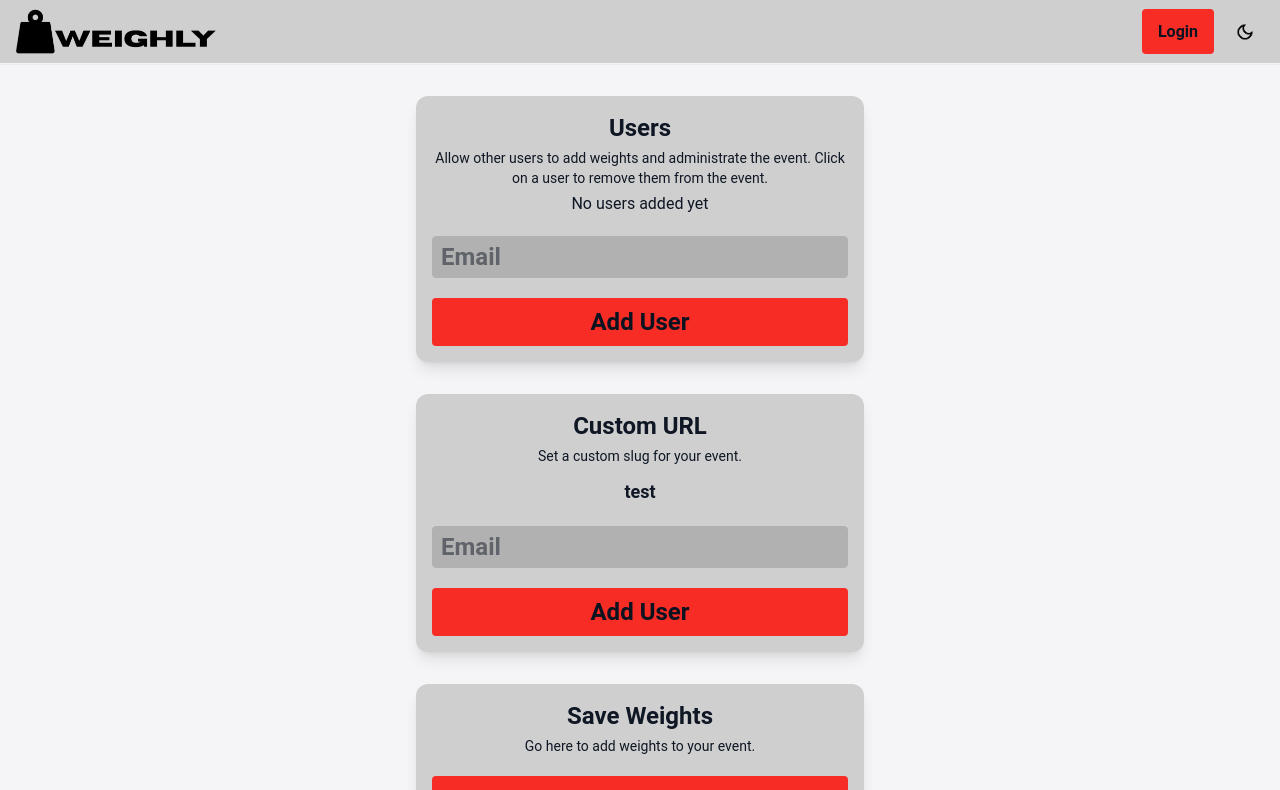
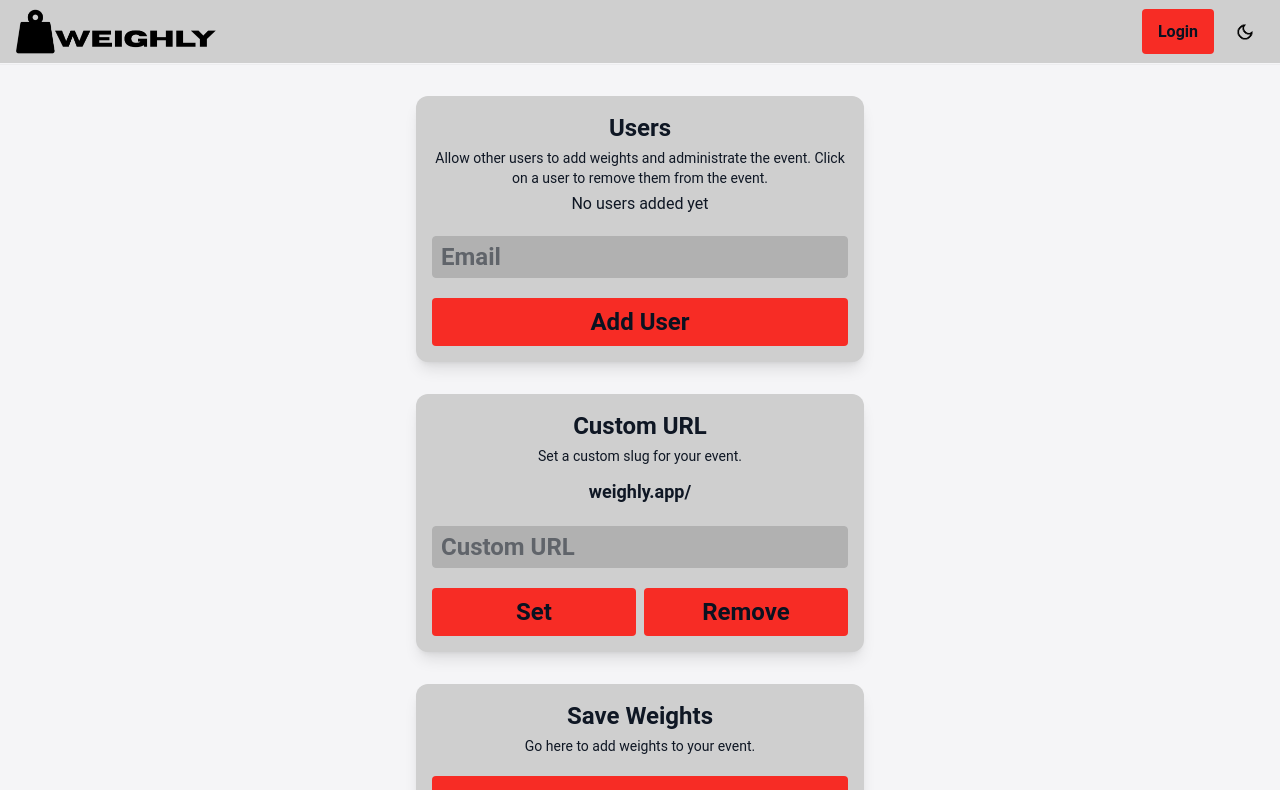
Before and after one commit to niiccoo2/weighly, a SvelteKit app in the folder web/: page /1/settings in a window 1280 px wide. Shown: the top 790 px of the page. Built offline with nearby package versions, Linux system fonts and the light colour scheme.

Commit message:
Add Custom URL to settings

```diff
--- a/web/src/routes/[event_id_from_url]/settings/+page.svelte
+++ b/web/src/routes/[event_id_from_url]/settings/+page.svelte
@@ -26,12 +26,19 @@
     if (response != 0) {
       email_error = "Error adding user to event";
 
+      setTimeout(() => {
+        email_error = "";
+      }, 3000);
+
       console.log(`Error adding ${email} to event ${event_id}. Response:`, response);
       return;
     } else {
       save_success = "Saved successfully!";
 
       console.log(`Added ${email} to event ${event_id}. Response:`, response);
+
+      event_users = [...event_users, email];
+      email_value = "";
 
       setTimeout(() => {
         save_success = "";
@@ -86,6 +93,10 @@
       if (response != 0) {
         email_error = "Error removing user from event";
 
+        setTimeout(() => {
+          email_error = "";
+        }, 3000);
+
         console.log(`Error removing ${email} from event ${event_id}. Response:`, response);
         return;
       } else {
@@ -98,11 +109,138 @@
         }, 3000);
       }}
 
+    async function getCustomURL(event_id: string) {
+      console.log("Fetching custom URL");
+      const { data: { session } } = await supabase.auth.getSession();
+      let response: any = [];
+      if (!session) return;
+
+      const res = await fetch("https://oifjrkxhjrtwlrancdho.supabase.co/rest/v1/rpc/get_url_for_event", {
+        method: "POST",
+        headers: {
+          apikey: "sb_publishable_DruCqbBOsfUmleFtZkKtxw_dTjPQwfz",
+          Authorization: `Bearer ${session.access_token}`,
+          "Content-Type": "application/json"
+        },
+        body: JSON.stringify({ p_event_id: event_id })
+      });
+
+      response = await res.json();
+
+      if (response.error) {
+        console.log(`Error fetching custom URL for event ${event_id}. Response:`, response);
+        return;
+      } else {
+        console.log(`Fetched custom URL for event ${event_id}. Response:`, response);
+        return response;
+      }
+    }
+
+    async function setCustomURL(event_id: string, custom_url: string) {
+      console.log("Sending POST request to set custom URL");
+      const { data: { session } } = await supabase.auth.getSession();
+      let response;
+
+      if (!custom_url || custom_url.trim() === '') {
+        custom_url_error = "Custom URL cannot be blank";
+        setTimeout(() => { custom_url_error = ""; }, 3000);
+        return;
+      }
+
+      if (/^\d+$/.test(custom_url)) {
+        custom_url_error = "Custom URL cannot be only numbers";
+        setTimeout(() => { custom_url_error = ""; }, 3000);
+        return;
+      }
+
+      if (!/[a-zA-Z]/.test(custom_url)) {
+        custom_url_error = "Custom URL must contain at least one letter";
+        setTimeout(() => { custom_url_error = ""; }, 3000);
+        return;
+      }
+
+      if (!session) return;
+
+      const res = await fetch("https://oifjrkxhjrtwlrancdho.supabase.co/rest/v1/rpc/set_event_custom_url", {
+        method: "POST",
+        headers: {
+          apikey: "sb_publishable_DruCqbBOsfUmleFtZkKtxw_dTjPQwfz",
+          Authorization: `Bearer ${session.access_token}`,
+          "Content-Type": "application/json"
+        },
+        body: JSON.stringify({ p_event_id: event_id, p_custom_url: custom_url })
+      });
+
+      response = await res.json();
+
+      if (response != 0) {
+        custom_url_error = "Error setting custom URL";
+
+        setTimeout(() => {
+          custom_url_error = "";
+        }, 3000);
+
+        console.log(`Error setting custom URL for event ${event_id}. Response:`, response);
+        return;
+      } else {
+        custom_url_success = "Saved successfully!";
+
+        custom_url_value = custom_url;
+        custom_url_textbox_value = "";
+
+        console.log(`Set custom URL for event ${event_id}. Response:`, response);
+
+        setTimeout(() => {
+          custom_url_success = "";
+        }, 3000);
+      }}
+
+    async function removeCustomURL(event_id: string) {
+      console.log("Sending POST request to remove custom URL");
+      const { data: { session } } = await supabase.auth.getSession();
+      let response;
+      if (!session) return;
+
+      const res = await fetch("https://oifjrkxhjrtwlrancdho.supabase.co/rest/v1/rpc/remove_event_custom_url", {
+        method: "POST",
+        headers: {
+          apikey: "sb_publishable_DruCqbBOsfUmleFtZkKtxw_dTjPQwfz",
+          Authorization: `Bearer ${session.access_token}`,
+          "Content-Type": "application/json"
+        },
+        body: JSON.stringify({ p_event_id: event_id })
+      });
+
+      response = await res.json();
+
+      if (response != 0) {
+        custom_url_error = "Error removing custom URL";
+
+        setTimeout(() => {
+          custom_url_error = "";
+        }, 3000);
+
+        console.log(`Error removing custom URL for event ${event_id}. Response:`, response);
+        return;
+      } else {
+        custom_url_success = "Removed successfully!";
+
+        custom_url_value = "";
+
+        console.log(`Removed custom URL for event ${event_id}. Response:`, response);
+
+        setTimeout(() => {
+          custom_url_success = "";
+        }, 3000);
+      }}
+
   let event_users: any[] = [];
+  export let custom_url_value = '';
   let loading_users = true;
 
   onMount(async () => {
     event_users = await fetchEventUsers(String(eventId));
+    custom_url_value = await getCustomURL(String(eventId));
     loading_users = false;
   });
 
@@ -110,6 +248,11 @@
   export let email_id = 'email';
   export let email_value = '';
   export let email_error = '';
+
+  export let custom_url_id = 'custom_url';
+  export let custom_url_textbox_value = '';
+  export let custom_url_error = '';
+  export let custom_url_success = '';
 
 </script>
 
@@ -170,29 +313,36 @@
       <p class="text-2xl font-semibold text-center">Custom URL</p>
       <p class="text-center text-sm">Set a custom slug for your event.</p>
 
-      <p class="text-lg font-semibold text-center hover:underline w-full block cursor-pointer mt-2">test</p>
+      <a class="text-lg font-semibold text-center hover:underline w-full block cursor-pointer mt-2" href="https://weighly.app/{custom_url_value}">weighly.app/{custom_url_value}</a>
 
 
       <input
-        id={email_id}
-        bind:value={email_value}
-        placeholder="Email"
+        id={custom_url_id}
+        bind:value={custom_url_textbox_value}
+        placeholder="Custom URL"
         class="w-full rounded textbox focus:outline-none text-2xl thick_text px-2 py-1 mt-4"
-        aria-invalid={email_error ? "true" : "false"}
-        aria-describedby={email_error ? email_id + "-err" : undefined}
+        aria-invalid={custom_url_error ? "true" : "false"}
+        aria-describedby={custom_url_error ? custom_url_id + "-err" : undefined}
       />
-      {#if email_error}
-        <p id={email_id + "-err"} class="text-sm text-red-600 mt-1">{email_error}</p>
+      {#if custom_url_error}
+        <p id={custom_url_id + "-err"} class="text-sm text-red-600 mt-1">{custom_url_error}</p>
       {/if}
-      {#if save_success}
-        <p class="text-green-600 mt-2">{save_success}</p>
+      {#if custom_url_success}
+        <p class="text-green-600 mt-2">{custom_url_success}</p>
       {/if}
 
-      <button
-      on:click={() => addUserToEvent(String(eventId), email_value)}
-      class="accent_color_button rounded hover:scale-105 px-4 py-2 transition-transform cursor-pointer w-full mt-4 text-2xl">
-      Add User
-      </button>
+      <div class="flex gap-2 w-full mt-4">
+        <button
+          on:click={() => setCustomURL(String(eventId), custom_url_textbox_value)}
+          class="accent_color_button rounded hover:scale-105 px-4 py-2 transition-transform cursor-pointer flex-1 text-2xl">
+          Set
+        </button>
+        <button
+          on:click={() => removeCustomURL(String(eventId))}
+          class="accent_color_button rounded hover:scale-105 px-4 py-2 transition-transform cursor-pointer flex-1 text-2xl">
+          Remove
+        </button>
+      </div>
     </div>
   </div>
 
```
